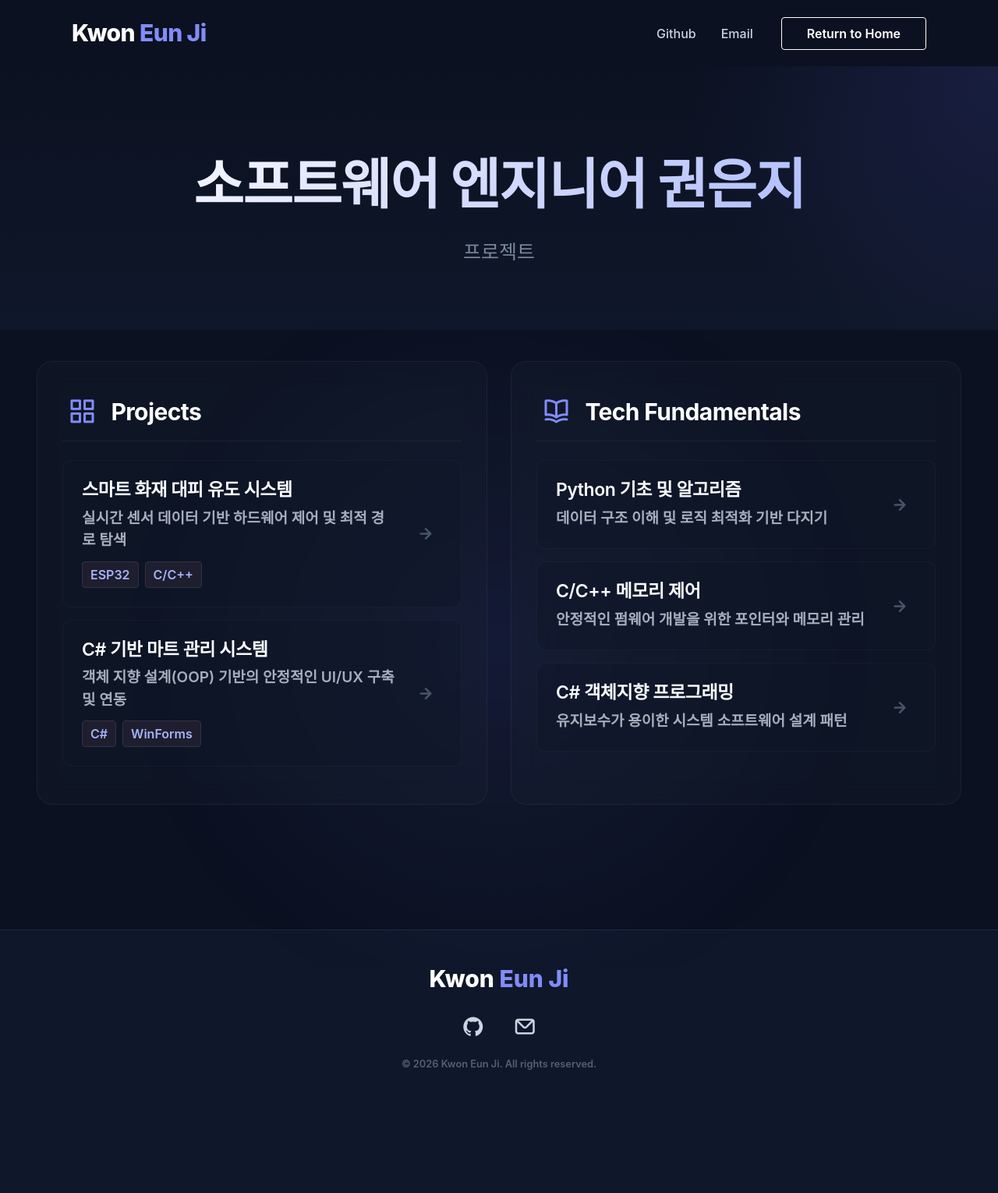
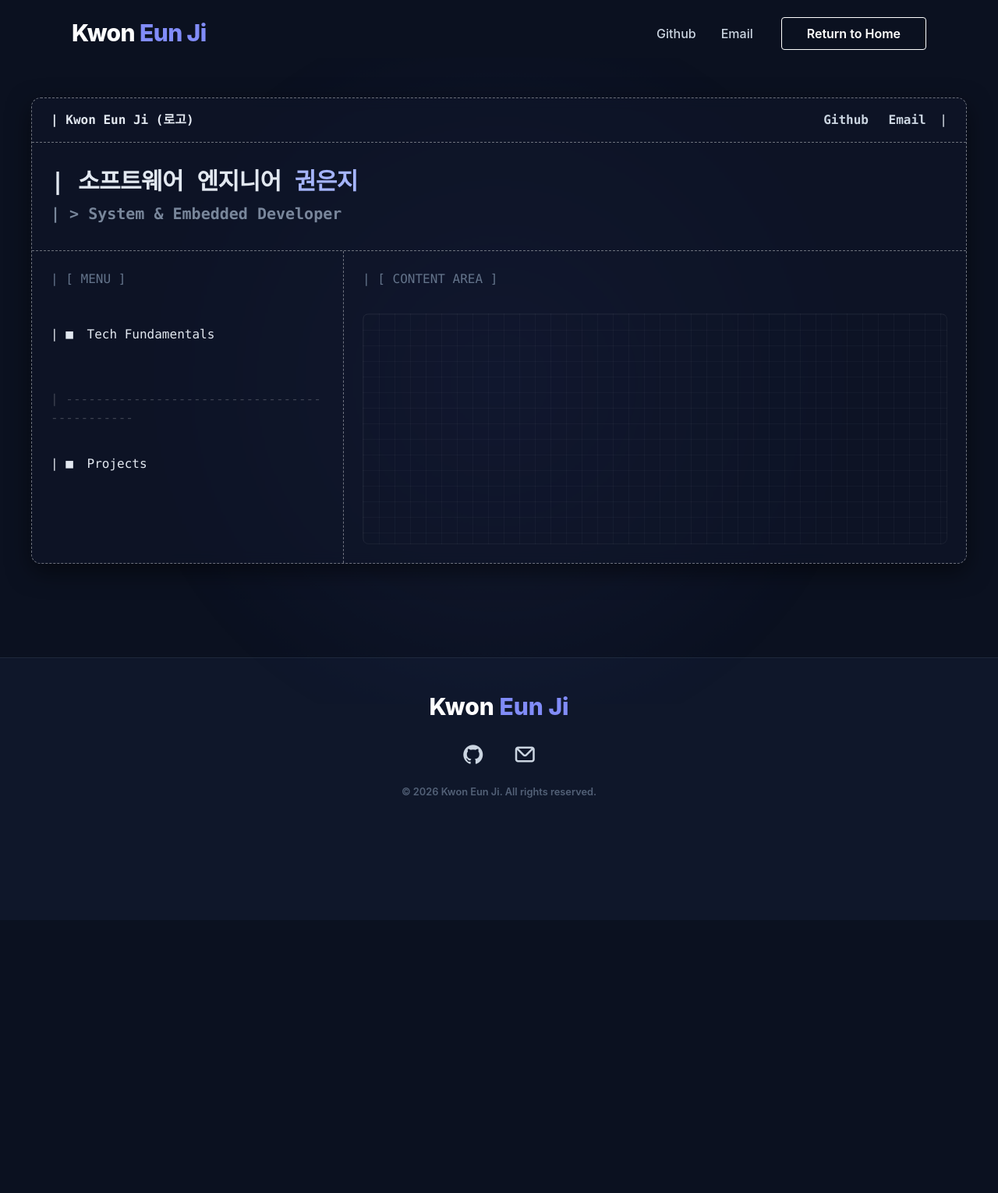
Before and after one commit to eunji021/eunji021.github.io, a Jekyll site: the page built from index.html, in a window 1280 px wide. Shown: the whole page at 78% size. Built offline with Jekyll 4.4.1, drawn with Linux system fonts in a browser that asks for light colours; nearby versions of some CDN libraries; some web fonts are replaced; comment, search, counter and statistics services are not loaded; after the commit the page ends 1180 px from its top, so only the background shows below that.

Commit message:
테마 변경

```diff
--- a/_includes/header-home.html
+++ b/_includes/header-home.html
@@ -2,14 +2,6 @@
   <div class="container-full">
     <div class="header">
       {% include nav.html %}
-
-      <div class="hero-section">
-        <div class="container grid-xl text-center">
-          <h1 class="hero-title">소프트웨어 엔지니어 <span style="color: #a5b4fc;">권은지</span></h1>
-          <p class="hero-subtitle">{{ site.description }}</p>
-        </div>
-      </div>
-
     </div>
   </div>
 </div>
--- a/_scss/_premium.scss
+++ b/_scss/_premium.scss
@@ -348,3 +348,205 @@
   display: flex;
   flex-direction: column;
 }
+
+// System Dashboard Styles
+.system-dashboard {
+  font-family: 'Consolas', 'Courier New', monospace;
+  color: #e2e8f0;
+  border: 1px dashed rgba(255, 255, 255, 0.4);
+  border-radius: 12px;
+  background: rgba(15, 23, 42, 0.6);
+  backdrop-filter: blur(8px);
+  margin-top: 40px;
+  overflow: hidden;
+  box-shadow: 0 10px 30px rgba(0, 0, 0, 0.5);
+
+  .dash-topbar {
+    display: flex;
+    justify-content: space-between;
+    padding: 16px 24px;
+    border-bottom: 1px dashed rgba(255, 255, 255, 0.4);
+
+    .dash-logo { font-weight: bold; }
+    .dash-links a {
+      color: #cbd5e1;
+      text-decoration: none;
+      margin: 0 8px;
+      &:hover { color: #a5b4fc; text-decoration: underline; }
+    }
+  }
+
+  .dash-hero {
+    padding: 32px 24px;
+    border-bottom: 1px dashed rgba(255, 255, 255, 0.4);
+
+    .hero-title {
+      font-size: 1.5rem;
+      margin: 0 0 8px 0;
+      font-family: 'Consolas', 'Courier New', monospace;
+      color: #e2e8f0;
+      -webkit-text-fill-color: initial;
+      background: none;
+    }
+
+    .hero-subtitle {
+      font-size: 1rem;
+      color: #94a3b8;
+      margin: 0;
+    }
+  }
+
+  .dash-split {
+    display: flex;
+    min-height: 400px;
+  }
+
+  .dash-menu {
+    flex: 1;
+    max-width: 400px;
+    border-right: 1px dashed rgba(255, 255, 255, 0.4);
+    padding: 24px;
+
+    .dash-col-header {
+      margin-bottom: 32px;
+      color: #64748b;
+    }
+
+    .menu-list {
+      list-style: none;
+      padding: 0;
+      margin: 0;
+    }
+
+    .menu-item {
+      padding: 12px 0;
+      cursor: pointer;
+      position: relative;
+      transition: color 0.2s;
+
+      .menu-icon { margin-right: 8px; }
+
+      .hover-indicator {
+        opacity: 0;
+        margin-left: 12px;
+        color: #a5b4fc;
+        transition: opacity 0.2s, transform 0.2s;
+        transform: translateX(-10px);
+        font-size: 0.9rem;
+      }
+
+      &.hovered {
+        color: #a5b4fc;
+        .hover-indicator {
+          opacity: 1;
+          transform: translateX(0);
+        }
+      }
+    }
+
+    .menu-divider {
+      color: rgba(255, 255, 255, 0.2);
+      padding: 12px 0;
+    }
+  }
+
+  .dash-content {
+    flex: 2;
+    padding: 24px;
+    position: relative;
+    overflow: hidden;
+
+    .dash-col-header {
+      margin-bottom: 32px;
+      color: #64748b;
+    }
+
+    .content-view {
+      position: absolute;
+      top: 80px;
+      left: 24px;
+      right: 24px;
+      bottom: 24px;
+      opacity: 0;
+      visibility: hidden;
+      transform: translateX(-30px);
+      transition: all 0.4s cubic-bezier(0.175, 0.885, 0.32, 1.275);
+
+      &.active {
+        opacity: 1;
+        visibility: visible;
+        transform: translateX(0);
+      }
+    }
+
+    #view-default {
+      background-image:
+        linear-gradient(rgba(255,255,255,0.03) 1px, transparent 1px),
+        linear-gradient(90deg, rgba(255,255,255,0.03) 1px, transparent 1px);
+      background-size: 20px 20px;
+      border: 1px solid rgba(255, 255, 255, 0.05);
+      border-radius: 8px;
+      transform: none;
+    }
+
+    .tech-item {
+      margin-bottom: 24px;
+      h4 {
+        margin: 0 0 8px 0;
+        font-size: 1.1rem;
+        color: #e2e8f0;
+        font-family: 'Consolas', 'Courier New', monospace;
+      }
+      p {
+        margin: 0;
+        color: #94a3b8;
+      }
+    }
+
+    .project-cards-container {
+      display: grid;
+      grid-template-columns: 1fr;
+      gap: 16px;
+    }
+
+    .dash-card {
+      display: block;
+      padding: 16px;
+      border: 1px dashed rgba(255, 255, 255, 0.3);
+      border-radius: 8px;
+      text-decoration: none;
+      transition: border-color 0.2s, transform 0.2s;
+
+      &:hover {
+        border-color: #a5b4fc;
+        transform: translateX(4px);
+      }
+
+      .list-title {
+        color: #e2e8f0;
+        margin: 0 0 8px 0;
+        font-size: 1.05rem;
+        font-family: 'Consolas', 'Courier New', monospace;
+      }
+
+      .list-desc {
+        color: #94a3b8;
+        font-size: 0.9rem;
+        margin-bottom: 12px;
+      }
+
+      .tech-badges {
+        display: flex;
+        gap: 8px;
+      }
+
+      .badge-pill {
+        background: transparent !important;
+        border: none !important;
+        color: #818cf8 !important;
+        padding: 0 !important;
+        font-family: 'Consolas', 'Courier New', monospace;
+      }
+    }
+  }
+}
--- a/index.html
+++ b/index.html
@@ -11,75 +11,148 @@
 
   <div class="container" style="max-width: 1400px !important; width: 95% !important; position: relative; z-index: 2;">
 
-    <!-- Dashboard Split Section -->
-    <div class="columns" style="margin-top: 40px; display: flex; align-items: stretch;">
+    <!-- System Dashboard Wrapper -->
+    <div class="system-dashboard">
 
-      <!-- Left Column: Projects -->
-      <div class="column col-6 col-md-12" style="padding: 0 15px; margin-bottom: 40px; display: flex;">
-        <div class="dashboard-panel" style="width: 100%;">
-          <h3 class="dashboard-title">
-            <i class="uil uil-apps" style="color: #818cf8; margin-right: 12px; font-size: 1.8rem;"></i> Projects
-          </h3>
-
-          <a href="{{ site.baseurl }}/embedded-hardware-projects" class="list-item">
-            <div class="list-content">
-              <h4 class="list-title">스마트 화재 대피 유도 시스템</h4>
-              <p class="list-desc">실시간 센서 데이터 기반 하드웨어 제어 및 최적 경로 탐색</p>
-              <div class="tech-badges" style="justify-content: flex-start; margin-top: 12px;">
-                <span class="badge-pill">ESP32</span>
-                <span class="badge-pill">C/C++</span>
-              </div>
-            </div>
-            <i class="uil uil-arrow-right list-arrow"></i>
-          </a>
-
-          <a href="{{ site.baseurl }}/system-software-projects" class="list-item">
-            <div class="list-content">
-              <h4 class="list-title">C# 기반 마트 관리 시스템</h4>
-              <p class="list-desc">객체 지향 설계(OOP) 기반의 안정적인 UI/UX 구축 및 연동</p>
-              <div class="tech-badges" style="justify-content: flex-start; margin-top: 12px;">
-                <span class="badge-pill">C#</span>
-                <span class="badge-pill">WinForms</span>
-              </div>
-            </div>
-            <i class="uil uil-arrow-right list-arrow"></i>
-          </a>
+      <!-- Dashboard Top Bar -->
+      <div class="dash-topbar">
+        <div class="dash-logo">| Kwon Eun Ji (로고)</div>
+        <div class="dash-links">
+          <a href="https://github.com/eunji021">Github</a>
+          <a href="mailto:{{ site.email }}">Email</a> |
         </div>
       </div>
 
-      <!-- Right Column: Learnings -->
-      <div class="column col-6 col-md-12" style="padding: 0 15px; margin-bottom: 40px; display: flex;">
-        <div class="dashboard-panel" style="width: 100%;">
-          <h3 class="dashboard-title">
-            <i class="uil uil-book-open" style="color: #818cf8; margin-right: 12px; font-size: 1.8rem;"></i> Tech Fundamentals
-          </h3>
+      <!-- Dashboard Hero -->
+      <div class="dash-hero">
+        <h1 class="hero-title">| 소프트웨어 엔지니어 <span style="color: #a5b4fc;">권은지</span></h1>
+        <p class="hero-subtitle">| &gt; System &amp; Embedded Developer</p>
+      </div>
 
-          <a href="{{ site.baseurl }}/tech-fundamentals" class="list-item">
-            <div class="list-content">
-              <h4 class="list-title">Python 기초 및 알고리즘</h4>
-              <p class="list-desc">데이터 구조 이해 및 로직 최적화 기반 다지기</p>
+      <!-- Dashboard Split Section -->
+      <div class="dash-split">
+
+        <!-- Left Column: MENU -->
+        <div class="dash-menu">
+          <div class="dash-col-header">| [ MENU ]</div>
+          <ul class="menu-list">
+            <li class="menu-item" id="menu-tech">
+              | <span class="menu-icon">■</span> Tech Fundamentals <span class="hover-indicator">&lt;-- (HOVER)</span>
+            </li>
+            <li class="menu-divider">| ---------------------------------------------</li>
+            <li class="menu-item" id="menu-projects">
+              | <span class="menu-icon">■</span> Projects <span class="hover-indicator">&lt;-- (HOVER)</span>
+            </li>
+          </ul>
         </div>
-            <i class="uil uil-arrow-right list-arrow"></i>
-          </a>
 
-          <a href="{{ site.baseurl }}/tech-fundamentals" class="list-item">
-            <div class="list-content">
-              <h4 class="list-title">C/C++ 메모리 제어</h4>
-              <p class="list-desc">안정적인 펌웨어 개발을 위한 포인터와 메모리 관리</p>
+        <!-- Right Column: CONTENT AREA -->
+        <div class="dash-content" id="dash-content-area">
+
+          <div class="dash-col-header" id="content-header">| [ CONTENT AREA ]</div>
+
+          <!-- Default State (Grid background) -->
+          <div class="content-view active" id="view-default">
+             <!-- Empty, uses CSS background grid lines -->
           </div>
-            <i class="uil uil-arrow-right list-arrow"></i>
-          </a>
 
-          <a href="{{ site.baseurl }}/tech-fundamentals" class="list-item">
-            <div class="list-content">
-              <h4 class="list-title">C# 객체지향 프로그래밍</h4>
-              <p class="list-desc">유지보수가 용이한 시스템 소프트웨어 설계 패턴</p>
+          <!-- Tech Fundamentals View -->
+          <div class="content-view" id="view-tech">
+            <div class="tech-item">
+              <h4>| &gt; Python 기초 및 알고리즘</h4>
+              <p>| &nbsp;&nbsp;- 데이터 구조 이해 및 로직 최적화 기반 다지기</p>
             </div>
-            <i class="uil uil-arrow-right list-arrow"></i>
-          </a>
+            <div class="tech-item">
+              <h4>| &gt; C/C++ 메모리 제어</h4>
+              <p>| &nbsp;&nbsp;- 안정적인 펌웨어 개발을 위한 포인터/메모리 관리</p>
+            </div>
+            <div class="tech-item">
+              <h4>| &gt; C# 객체지향 프로그래밍</h4>
+              <p>| &nbsp;&nbsp;- 유지보수가 용이한 시스템 소프트웨어 설계</p>
             </div>
           </div>
 
+          <!-- Projects View -->
+          <div class="content-view" id="view-projects">
+            <div class="project-cards-container">
+
+              <a href="{{ site.baseurl }}/embedded-hardware-projects" class="list-item dash-card">
+                <div class="list-content">
+                  <h4 class="list-title">| 스마트 화재 대피 유도 시스템</h4>
+                  <p class="list-desc">| - 실시간 센서 데이터 기반 하드웨어 제어</p>
+                  <div class="tech-badges">
+                    <span class="badge-pill">[ESP32]</span>
+                    <span class="badge-pill">[C/C++]</span>
                   </div>
                 </div>
+              </a>
+
+              <a href="{{ site.baseurl }}/system-software-projects" class="list-item dash-card">
+                <div class="list-content">
+                  <h4 class="list-title">| C# 기반 마트 관리 시스템</h4>
+                  <p class="list-desc">| - OOP 기반의 안정적인 UI/UX 구축 및 연동</p>
+                  <div class="tech-badges">
+                    <span class="badge-pill">[C#]</span>
+                    <span class="badge-pill">[WinForms]</span>
                   </div>
+                </div>
+              </a>
+
+            </div>
+          </div>
+
+        </div> <!-- End Right Column -->
+      </div> <!-- End Dash Split -->
+
+    </div> <!-- End System Dashboard -->
+
+  </div>
+</div>
+
+<script>
+document.addEventListener("DOMContentLoaded", function() {
+  const menuTech = document.getElementById('menu-tech');
+  const menuProjects = document.getElementById('menu-projects');
+
+  const viewDefault = document.getElementById('view-default');
+  const viewTech = document.getElementById('view-tech');
+  const viewProjects = document.getElementById('view-projects');
+
+  const contentHeader = document.getElementById('content-header');
+
+  function resetViews() {
+    viewDefault.classList.remove('active');
+    viewTech.classList.remove('active');
+    viewProjects.classList.remove('active');
+
+    menuTech.classList.remove('hovered');
+    menuProjects.classList.remove('hovered');
+  }
+
+  menuTech.addEventListener('mouseenter', () => {
+    resetViews();
+    viewTech.classList.add('active');
+    menuTech.classList.add('hovered');
+    contentHeader.innerText = "| [ TECH DETAILS ]";
+  });
+
+  menuTech.addEventListener('mouseleave', () => {
+    resetViews();
+    viewDefault.classList.add('active');
+    contentHeader.innerText = "| [ CONTENT AREA ]";
+  });
+
+  menuProjects.addEventListener('mouseenter', () => {
+    resetViews();
+    viewProjects.classList.add('active');
+    menuProjects.classList.add('hovered');
+    contentHeader.innerText = "| [ PROJECT CARDS ]";
+  });
+
+  menuProjects.addEventListener('mouseleave', () => {
+    resetViews();
+    viewDefault.classList.add('active');
+    contentHeader.innerText = "| [ CONTENT AREA ]";
+  });
+});
+</script>
```
Lines whose indentation alone changed are shown as unchanged.
